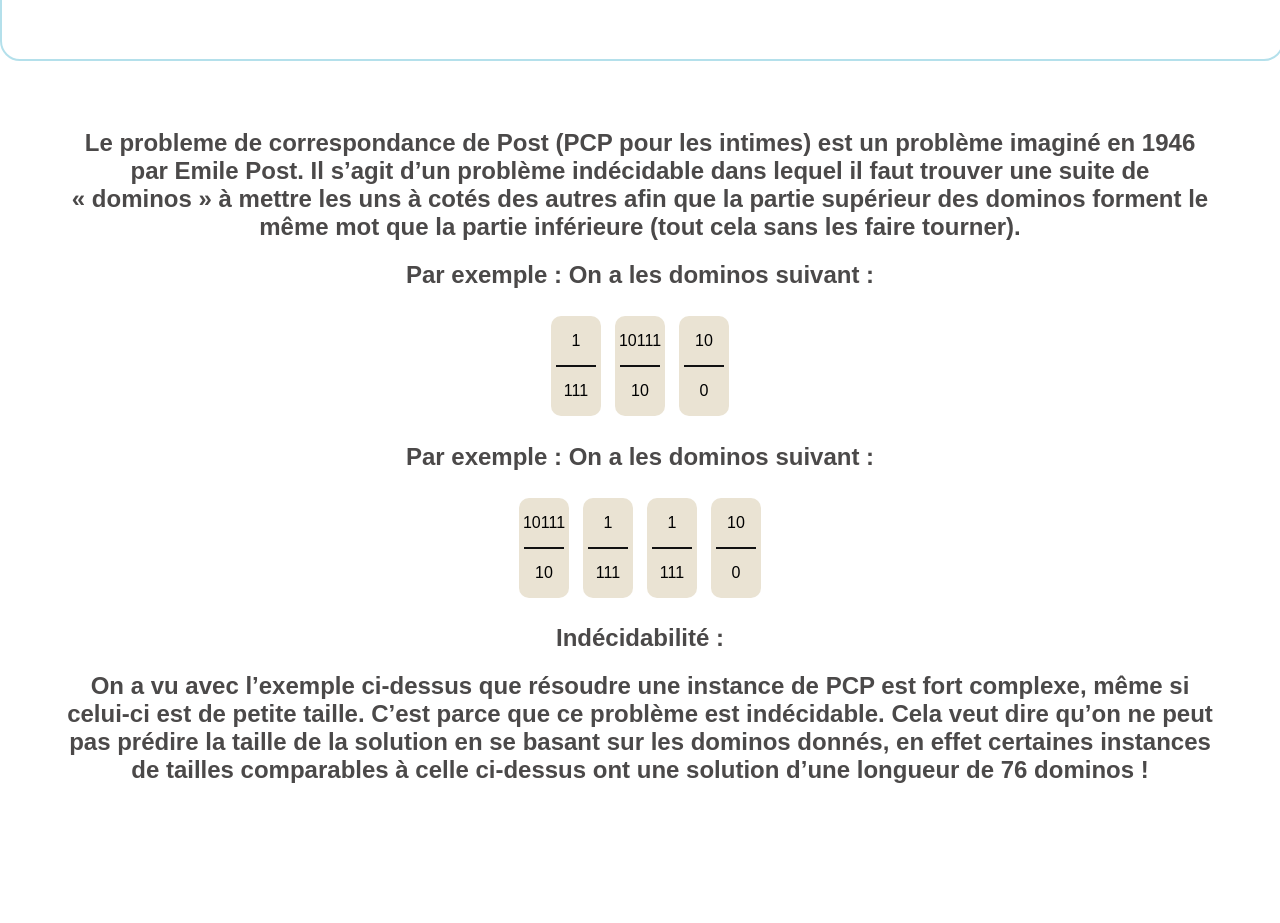
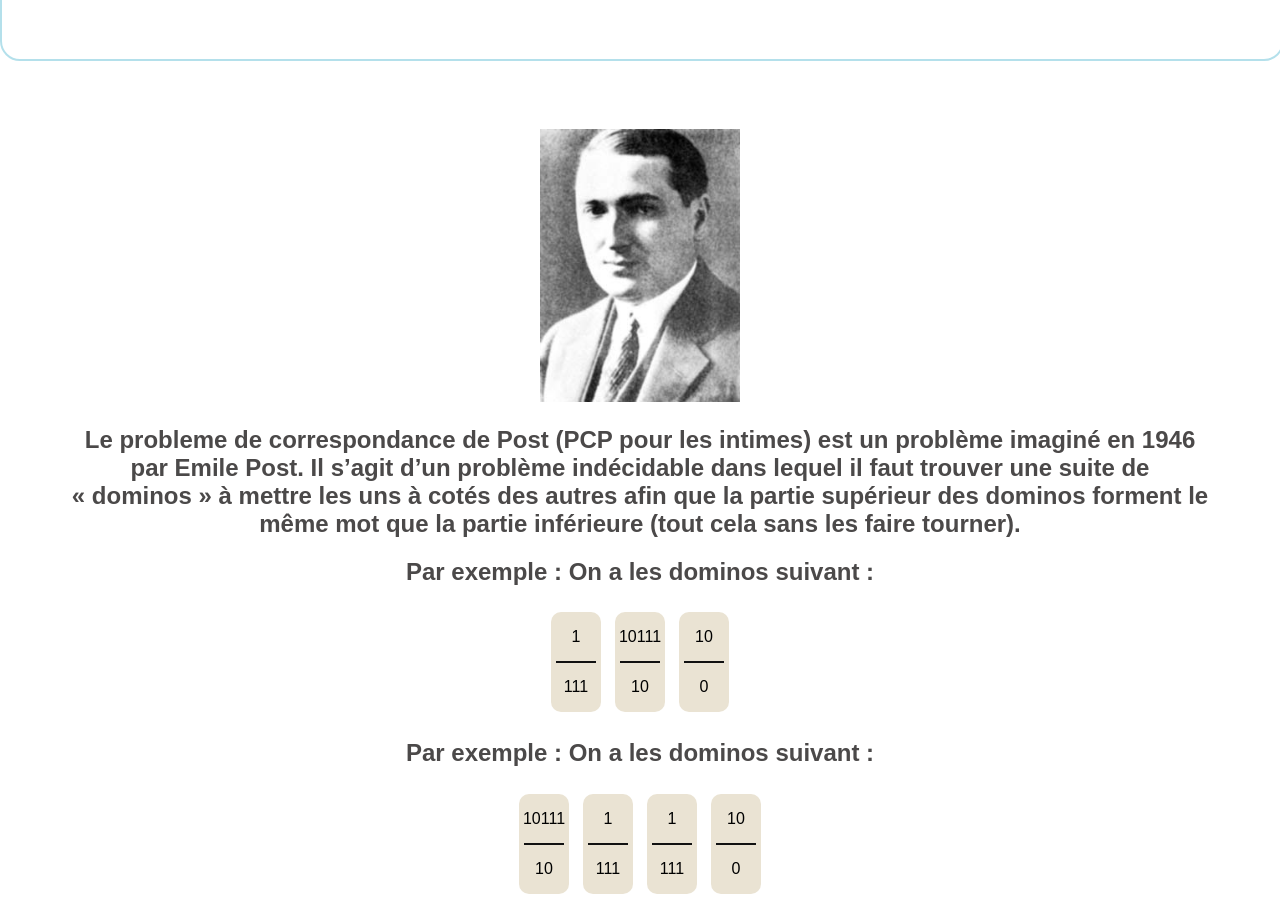
Before and after one commit to bperraud/post_corresponding_problem, a React (Create React App) app in the folder src/front/: page / in a window 1280 px wide. Shown: the part 780-1703 px from the top of the page. Built offline with nearby package versions, Linux system fonts and the light colour scheme.

Commit message:
add emil post image

```diff
--- a/src/front/src/components/About.js
+++ b/src/front/src/components/About.js
@@ -1,9 +1,11 @@
 import React from 'react'
 import Domino from './Domino';
+import EmilPost from "./../images/Emil_Leon_Post.jpg"
 
 export default function About() {
     return (
         <div id="about">
+            <img src={EmilPost} alt="Emil Leon Post" id='emil'/>
             <h2>
                 Le probleme de correspondance de Post (PCP pour les intimes)
                 est un problème imaginé en 1946 par Emile Post.
--- a/src/front/src/index.css
+++ b/src/front/src/index.css
@@ -98,3 +98,11 @@ ul {
   padding-bottom: 10%;
   color:rgb(75, 73, 73);
 }
+
+#emil {
+  position: inherit;
+  margin: 0;
+  padding: 0;
+  width: 200px;
+  scale: 100%;
+}
```
Also changed, not shown: src/front/src/images/Emil_Leon_Post.jpg (added). Lines whose indentation alone changed are shown as unchanged.
